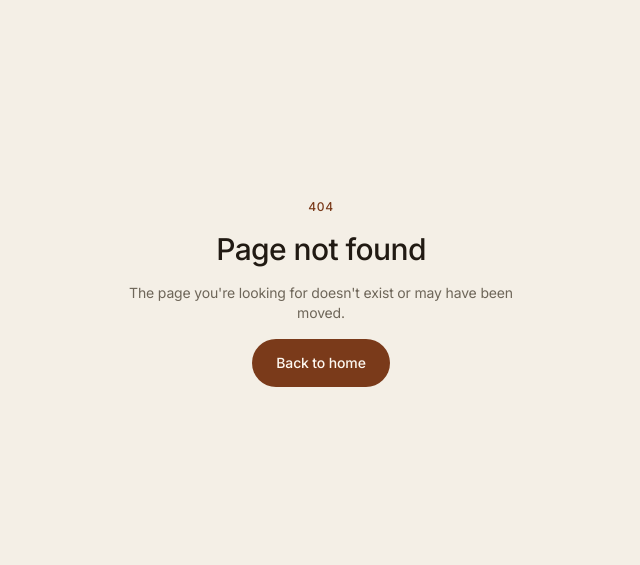
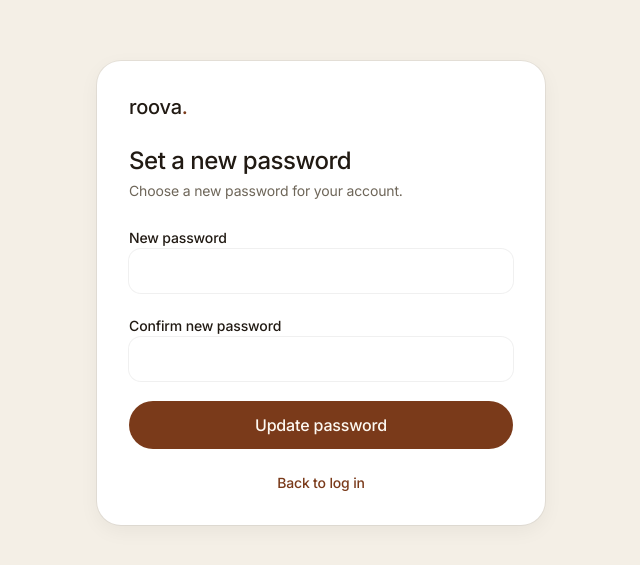
Before and after one commit to Arome8240/roova-web, a Next.js app: page /agency/reset-password in a window 1280 px wide. Before the commit this address had no page. Shown: the part 107-672 px from the top of the page, without its empty margins (319-959 px from the left). Built offline with nearby package versions, Linux system fonts and the light colour scheme.

Commit message:
feat: add reset password page for agency dashboard with form and layout

```diff
--- /dev/null
+++ b/src/app/(app)/agency/(auth)/reset-password/page.tsx
@@ -0,0 +1,30 @@
+import type { Metadata } from "next";
+import Link from "next/link";
+import { AuthCard } from "@/features/auth/components/auth-card";
+import { ResetPasswordForm } from "@/features/auth/components/reset-password-form";
+
+export const metadata: Metadata = {
+  title: "Reset password — Agency Dashboard | Roova",
+};
+
+export default async function AgencyResetPasswordPage({
+  searchParams,
+}: {
+  searchParams: Promise<{ token?: string }>;
+}) {
+  const { token } = await searchParams;
+
+  return (
+    <AuthCard
+      title="Set a new password"
+      subtitle="Choose a new password for your account."
+      footer={
+        <Link href="/login" className="font-medium text-primary hover:text-primary/80">
+          Back to log in
+        </Link>
+      }
+    >
+      <ResetPasswordForm token={token ?? ""} />
+    </AuthCard>
+  );
+}
```
